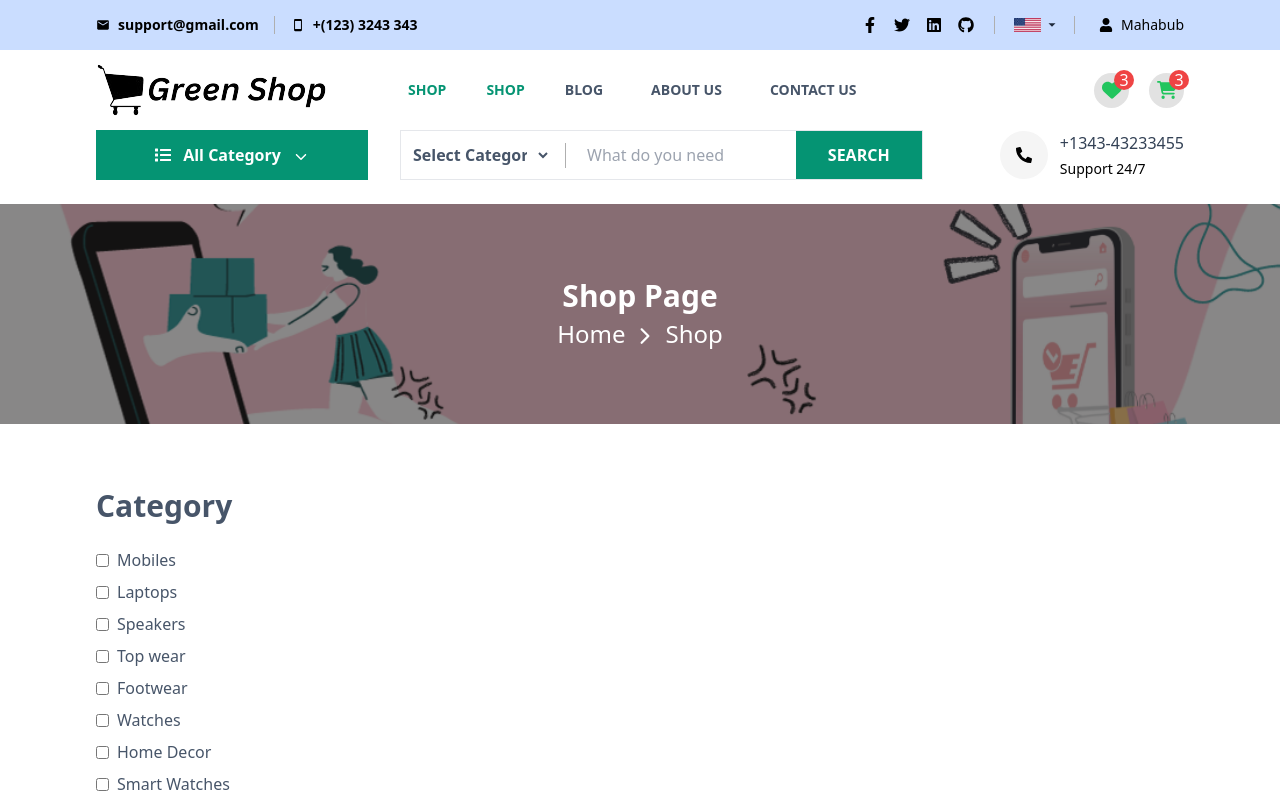
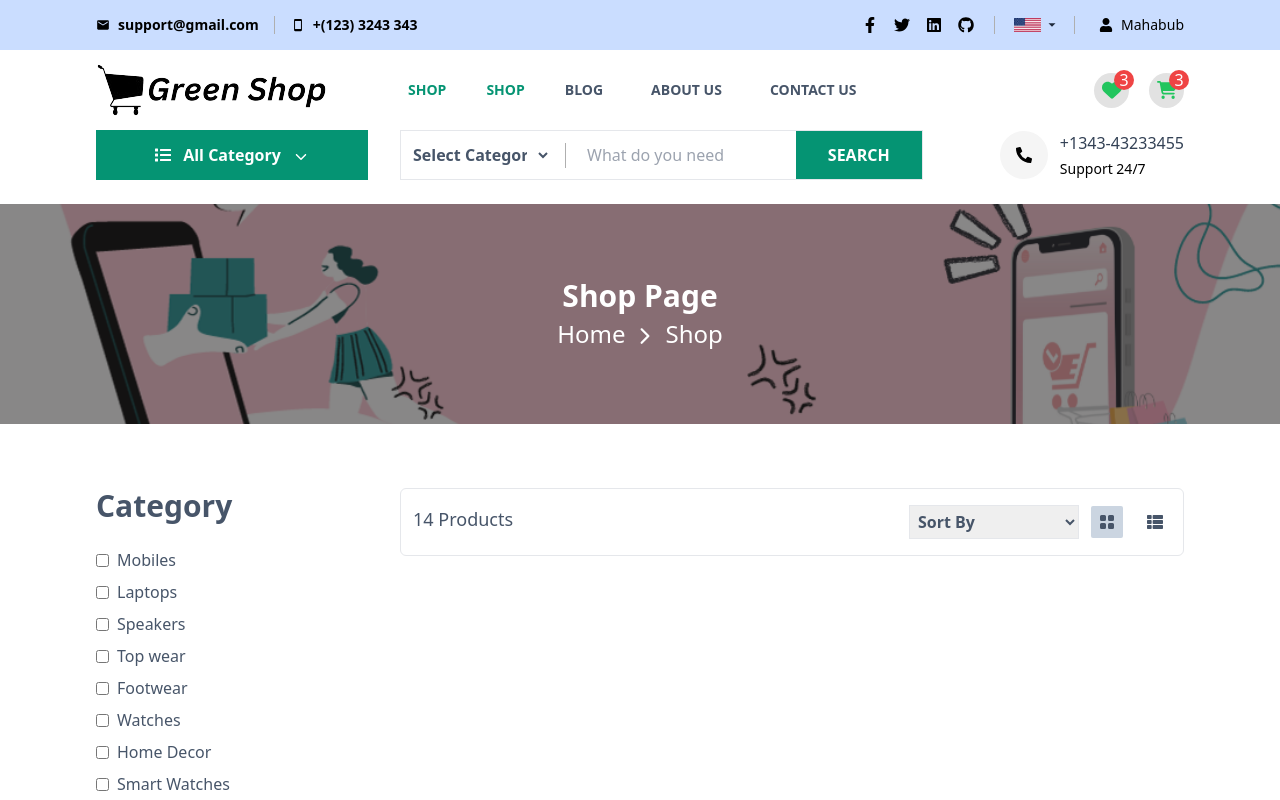
Before and after one commit to webdevmahabub/frontend-mern-multi-vendor-ecommerce, a React (Create React App) app: page /shops in a window 1280 px wide. Shown: the top 800 px of the page. Built offline with nearby package versions, Linux system fonts and the light colour scheme.

Commit message:
Setup Shop Page Design Part 6

```diff
--- a/src/pages/Shops.jsx
+++ b/src/pages/Shops.jsx
@@ -7,6 +7,8 @@ import { Range } from 'react-range';
 import {AiFillStar} from 'react-icons/ai'
 import {CiStar} from 'react-icons/ci'
 import Products from '../components/products/Products';
+import {BsFillGridFill} from 'react-icons/bs'
+import {FaThList} from 'react-icons/fa'
 
 const Shops = () => {
     const [filter, setFilter] = useState(true)
@@ -23,7 +25,7 @@ const Shops = () => {
 
     const [state, setState] = useState({values: [50, 1500]})
     const [rating, setRating] = useState('')
-
+    const [styles, setStyles] = useState('grid')
 
     return (
         <div>
@@ -143,7 +145,29 @@ const Shops = () => {
 
         <div className='py-5 flex flex-col gap-4 md:hidden'>
             <Products title='Latest Product' />
+            </div>
+          </div>
+        <div className='w-9/12 md-lg:w-8/12 md:w-full'>
+            <div className='pl-8 md:pl-0'>
+                <div className='py-4 bg-white mb-10 px-3 rounded-md flex justify-between items-start border'>
+                    <h2 className='text-lg font-medium text-slate-600'>14 Products </h2>
+        <div className='flex justify-center items-center gap-3'>
+            <select className='p-1 border outline-0 text-slate-600 font-semibold' name="" id="">
+                <option value="">Sort By</option>
+                <option value="low-to-high">Low to High Price</option>
+                <option value="high-to-low">High to Low Price </option>
+            </select>
+        <div className='flex justify-center items-start gap-4 md-lg:hidden'>
+            <div onClick={()=> setStyles('grid')} className={`p-2 ${styles === 'grid' && 'bg-slate-300'} text-slate-600 hover:bg-slate-300 cursor-pointer rounded-sm `} >
+                  <BsFillGridFill/>
+            </div>
+            <div onClick={()=> setStyles('list')} className={`p-2 ${styles === 'list' && 'bg-slate-300'} text-slate-600 hover:bg-slate-300 cursor-pointer rounded-sm `} >
+                  <FaThList/>
+            </div>
         </div>
+        </div>
+            </div>
+         </div>
 
 
 
```
